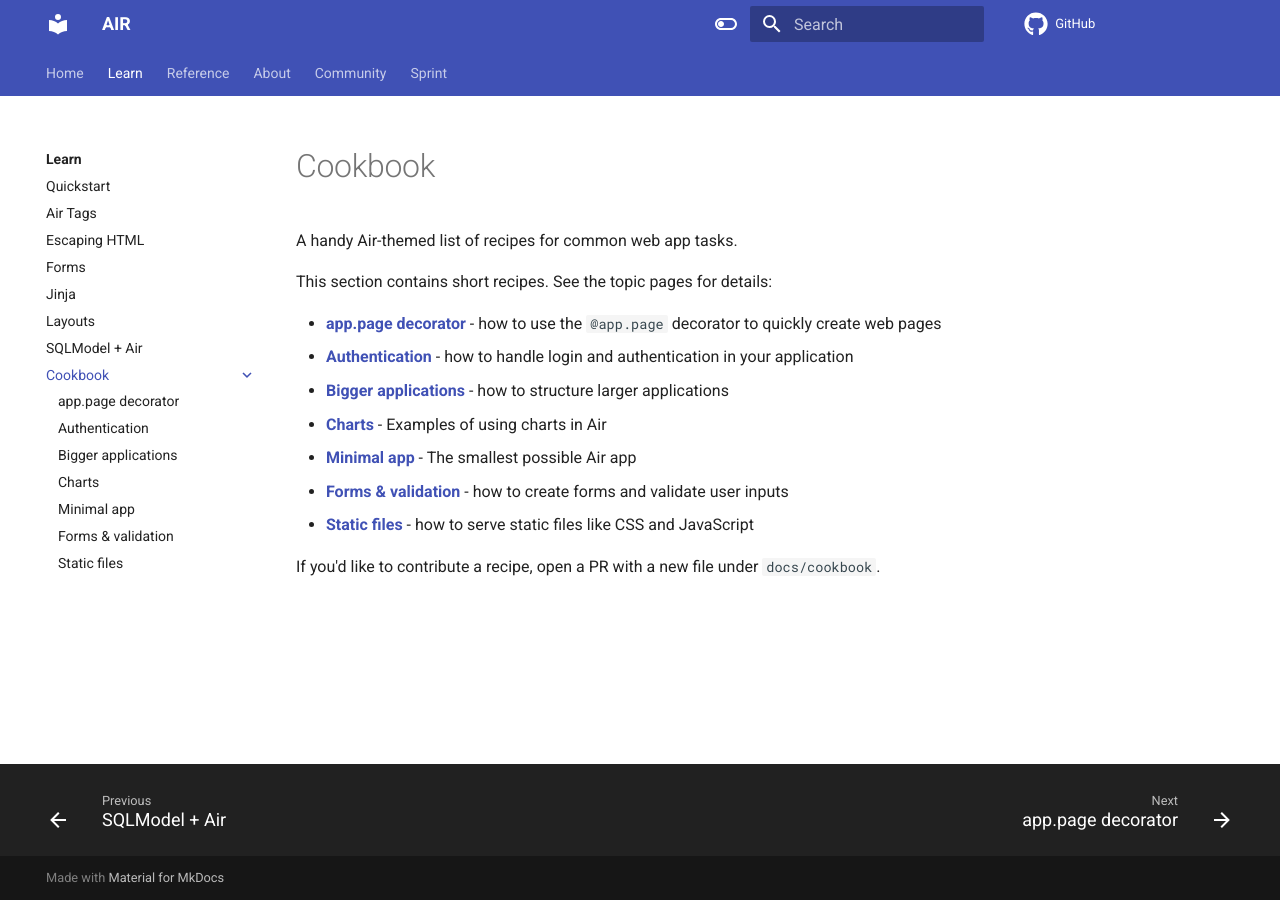
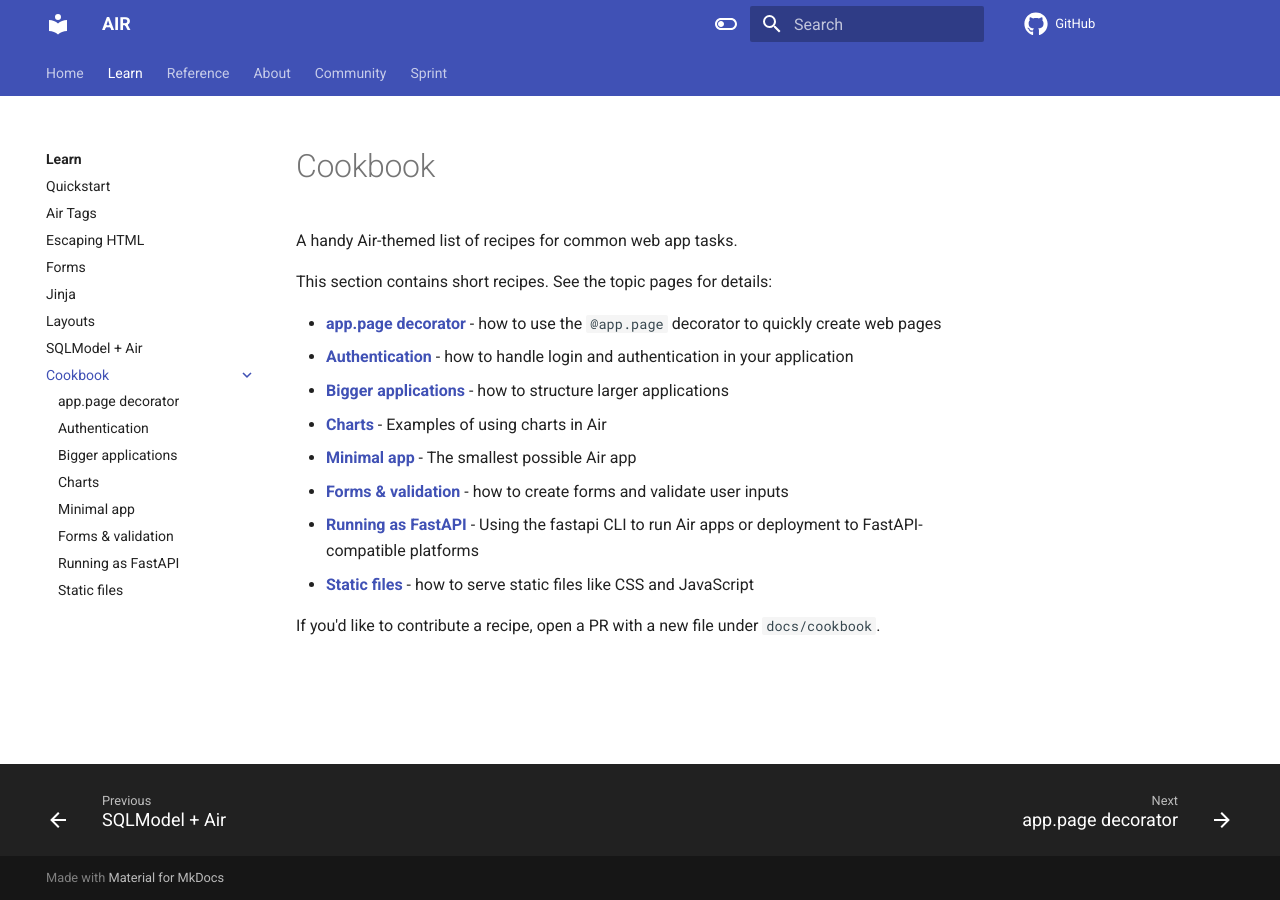
Before and after one commit to feldroy/air, an MkDocs documentation site: the page built from docs/learn/cookbook/index.md, in a window 1280 px wide. Built offline with MkDocs 1.6.1 and Material for MkDocs 9.7.7, drawn with Linux system fonts in a browser that asks for light colours; comment, search, counter and statistics services are not loaded.

Commit message:
Add doc describing how to run as a fastapi app

```diff
--- a/docs/learn/cookbook/index.md
+++ b/docs/learn/cookbook/index.md
@@ -10,6 +10,7 @@ This section contains short recipes. See the topic pages for details:
 - **[Charts](charts.md)** - Examples of using charts in Air
 - **[Minimal app](minimal.md)** - The smallest possible Air app
 - **[Forms & validation](forms.md)** - how to create forms and validate user inputs
+- **[Running as FastAPI](running_as_fastapi.md)** - Using the fastapi CLI to run Air apps or deployment to FastAPI-compatible platforms
 - **[Static files](static.md)** - how to serve static files like CSS and JavaScript
 
 If you'd like to contribute a recipe, open a PR with a new file under `docs/cookbook`.
--- a/mkdocs.yaml
+++ b/mkdocs.yaml
@@ -21,6 +21,7 @@ nav:
           - Charts: learn/cookbook/charts.md
           - Minimal app: learn/cookbook/minimal.md
           - Forms & validation: learn/cookbook/forms.md
+          - Running as FastAPI: learn/cookbook/running_as_fastapi.md
           - Static files: learn/cookbook/static.md
   - Reference:
       - api/index.md
```
Also changed, not shown: README.md (+1 -1 lines), docs/learn/cookbook/running_as_fastapi.md (added, +14 -0 lines).
